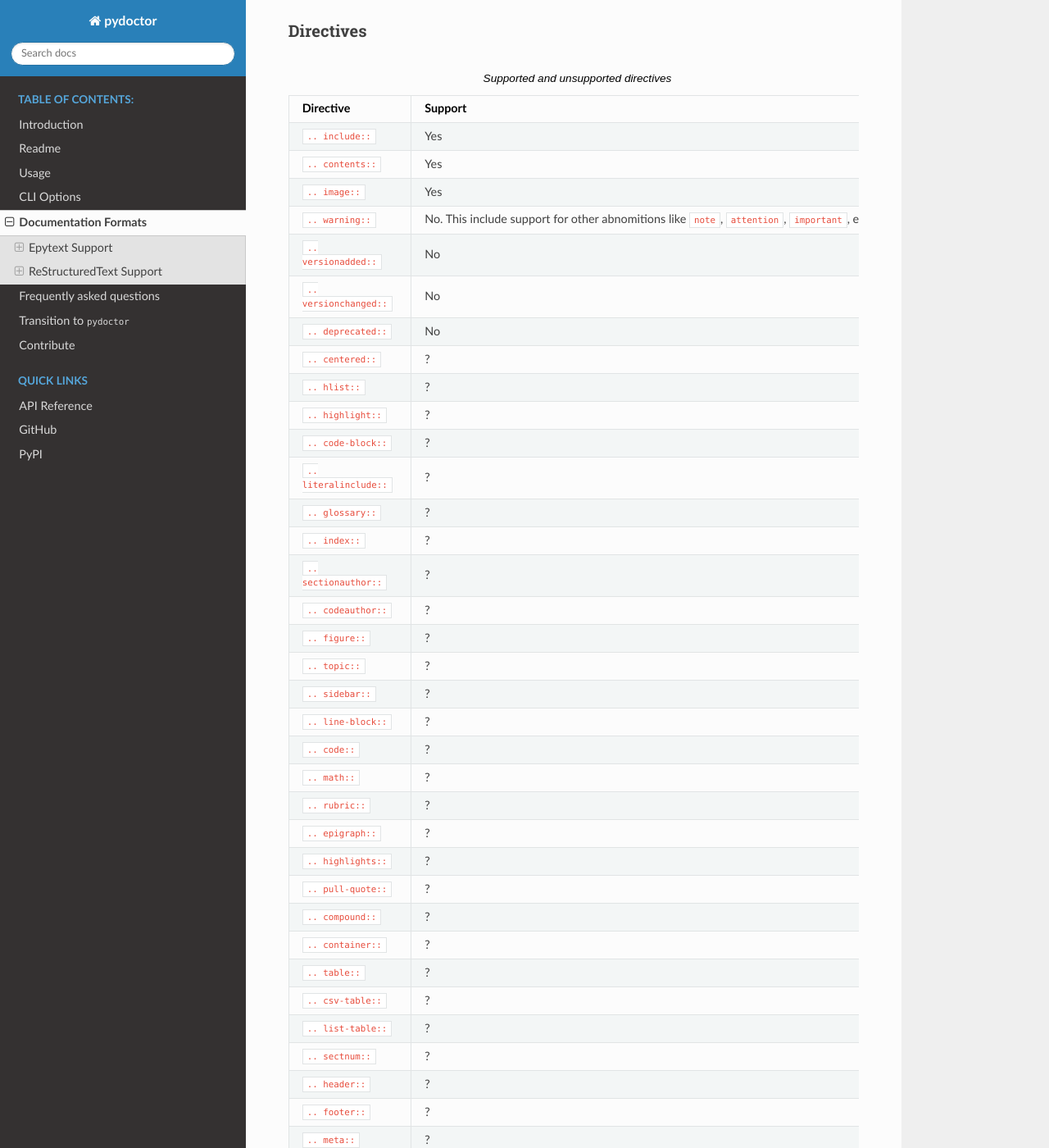
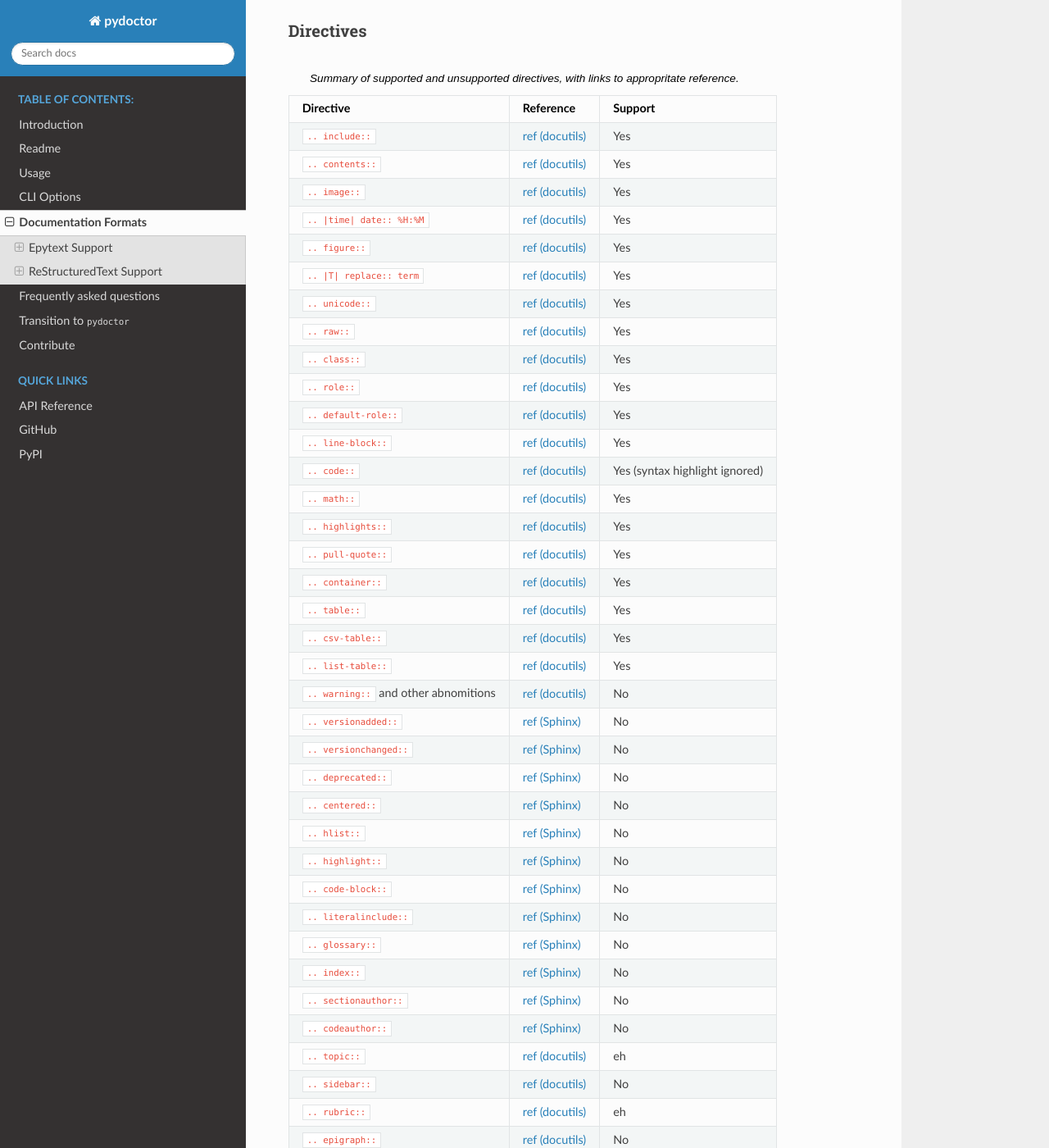
Before and after one commit to twisted/pydoctor, a Sphinx documentation site: the page built from docs/source/docformat.rst, in a window 1280 px wide and 1400 px high, scrolled down 1466 px. Shown: the whole window at 82% size. Built offline with Sphinx 7.4.7 and the Read the Docs theme 2.0.0, drawn with Linux system fonts in a browser that asks for light colours; the version number could not be read and is left out; some of the changed text lies outside the part shown.

Commit message:
Update the Summary of supported and unsupported directives, with links to appropritate reference.

```diff
--- a/docs/source/docformat.rst
+++ b/docs/source/docformat.rst
@@ -62,188 +62,188 @@ Alternatively, fields can be passed with this syntax::
 Directives
 ^^^^^^^^^^
 
-.. list-table:: Supported and unsupported directives
+.. list-table:: Summary of supported and unsupported directives, with links to appropritate reference.
    :header-rows: 1
 
    * - Directive
+     - Reference
      - Support
 
    * - ``.. include::``
-
+     - `ref (docutils) <https://docutils.sourceforge.io/docs/ref/rst/directives.html#including-an-external-document-fragment>`_
      - Yes
 
    * - ``.. contents::``
-
+     - `ref (docutils) <https://docutils.sourceforge.io/docs/ref/rst/directives.html#table-of-contents>`_
      - Yes
 
    * - ``.. image::``
-
+     - `ref (docutils) <https://docutils.sourceforge.io/docs/ref/rst/directives.html#image>`_
      - Yes
 
-   * - ``.. warning::``
+   * - ``.. |time| date:: %H:%M``
+     - `ref (docutils) <https://docutils.sourceforge.io/docs/ref/rst/directives.html#date>`_
+     - Yes
 
-     - No. This include support for other abnomitions like ``note``, ``attention``, ``important``, etc
+   * - ``.. figure::``
+     - `ref (docutils) <https://docutils.sourceforge.io/docs/ref/rst/directives.html#figure>`_
+     - Yes
+
+   * - ``.. |T| replace:: term``
+     - `ref (docutils) <https://docutils.sourceforge.io/docs/ref/rst/directives.html#replacement-text>`_
+     - Yes
+
+   * - ``.. unicode::``
+     - `ref (docutils) <https://docutils.sourceforge.io/docs/ref/rst/directives.html#unicode-character-codes>`_
+     - Yes
+
+   * - ``.. raw::``
+     - `ref (docutils) <https://docutils.sourceforge.io/docs/ref/rst/directives.html#raw-data-pass-through>`_
+     - Yes
+
+   * - ``.. class::``
+     - `ref (docutils) <https://docutils.sourceforge.io/docs/ref/rst/directives.html#class>`_
+     - Yes
+
+   * - ``.. role::``
+     - `ref (docutils) <https://docutils.sourceforge.io/docs/ref/rst/directives.html#custom-interpreted-text-roles>`_
+     - Yes
+
+   * - ``.. default-role::``
+     - `ref (docutils) <https://docutils.sourceforge.io/docs/ref/rst/directives.html#setting-the-default-interpreted-text-role>`_
+     - Yes
+
+   * - ``.. line-block::``
+     - `ref (docutils) <https://docutils.sourceforge.io/docs/ref/rst/directives.html#line-block>`_
+     - Yes
+
+   * - ``.. code::``
+     - `ref (docutils) <https://docutils.sourceforge.io/docs/ref/rst/directives.html#code>`_
+     - Yes (syntax highlight ignored)
+
+   * - ``.. math::``
+     - `ref (docutils) <https://docutils.sourceforge.io/docs/ref/rst/directives.html#math>`_
+     - Yes
+
+   * - ``.. highlights::``
+     - `ref (docutils) <https://docutils.sourceforge.io/docs/ref/rst/directives.html#highlights>`_
+     - Yes
+
+   * - ``.. pull-quote::``
+     - `ref (docutils) <https://docutils.sourceforge.io/docs/ref/rst/directives.html#pull-quote>`_
+     - Yes
+
+   * - ``.. container::``
+     - `ref (docutils) <https://docutils.sourceforge.io/docs/ref/rst/directives.html#container>`_
+     - Yes
+
+   * - ``.. table::``
+     - `ref (docutils) <https://docutils.sourceforge.io/docs/ref/rst/directives.html#table>`_
+     - Yes
+
+   * - ``.. csv-table::``
+     - `ref (docutils) <https://docutils.sourceforge.io/docs/ref/rst/directives.html#id4>`_
+     - Yes
+
+   * - ``.. list-table::``
+     - `ref (docutils) <https://docutils.sourceforge.io/docs/ref/rst/directives.html#list-table>`_
+     - Yes
+
+   * - ``.. warning::`` and other abnomitions
+     - `ref (docutils) <https://docutils.sourceforge.io/docs/ref/rst/directives.html#specific-admonitions>`_
+     - No
 
    * - ``.. versionadded::``
-
+     - `ref (Sphinx) <https://www.sphinx-doc.org/en/master/usage/restructuredtext/directives.html#directive-versionadded>`_
      - No
 
    * - ``.. versionchanged::``
-
+     - `ref (Sphinx) <https://www.sphinx-doc.org/en/master/usage/restructuredtext/directives.html#directive-versionchanged>`_
      - No
 
    * - ``.. deprecated::``
-
+     - `ref (Sphinx) <https://www.sphinx-doc.org/en/master/usage/restructuredtext/directives.html#directive-deprecated>`_
      - No
 
    * - ``.. centered::``
-
-     - ?
+     - `ref (Sphinx) <https://www.sphinx-doc.org/en/master/usage/restructuredtext/directives.html#directive-centered>`_
+     - No
 
    * - ``.. hlist::``
-
-     - ?
+     - `ref (Sphinx) <https://www.sphinx-doc.org/en/master/usage/restructuredtext/directives.html#directive-hlist>`_
+     - No
 
    * - ``.. highlight::``
-
-     - ?
+     - `ref (Sphinx) <https://www.sphinx-doc.org/en/master/usage/restructuredtext/directives.html#directive-highlight>`_
+     - No
 
    * - ``.. code-block::``
-
-     - ?
+     - `ref (Sphinx) <https://www.sphinx-doc.org/en/master/usage/restructuredtext/directives.html#directive-code-block>`_
+     - No
 
    * - ``.. literalinclude::``
-
-     - ?
+     - `ref (Sphinx) <https://www.sphinx-doc.org/en/master/usage/restructuredtext/directives.html#directive-literalinclude>`_
+     - No
 
    * - ``.. glossary::``
-
-     - ?
+     - `ref (Sphinx) <https://www.sphinx-doc.org/en/master/usage/restructuredtext/directives.html#directive-glossary>`_
+     - No
 
    * - ``.. index::``
-
-     - ?
+     - `ref (Sphinx) <https://www.sphinx-doc.org/en/master/usage/restructuredtext/directives.html#directive-index>`_
+     - No
 
    * - ``.. sectionauthor::``
-
-     - ?
+     - `ref (Sphinx) <https://www.sphinx-doc.org/en/master/usage/restructuredtext/directives.html#directive-sectionauthor>`_
+     - No
 
    * - ``.. codeauthor::``
-
-     - ?
-
-   * - ``.. figure::``
-
-     - ?
+     - `ref (Sphinx) <https://www.sphinx-doc.org/en/master/usage/restructuredtext/directives.html#directive-codeauthor>`_
+     - No
 
    * - ``.. topic::``
-
-     - ?
+     - `ref (docutils) <https://docutils.sourceforge.io/docs/ref/rst/directives.html#topic>`_
+     - eh
 
    * - ``.. sidebar::``
-
-     - ?
-
-   * - ``.. line-block::``
-
-     - ?
-
-   * - ``.. code::``
-
-     - ?
-
-   * - ``.. math::``
-
-     - ?
+     - `ref (docutils) <https://docutils.sourceforge.io/docs/ref/rst/directives.html#sidebar>`_
+     - No
 
    * - ``.. rubric::``
-
-     - ?
+     - `ref (docutils) <https://docutils.sourceforge.io/docs/ref/rst/directives.html#rubric>`_
+     - eh
 
    * - ``.. epigraph::``
-
-     - ?
-
-   * - ``.. highlights::``
-
-     - ?
-
-   * - ``.. pull-quote::``
-
-     - ?
+     - `ref (docutils) <https://docutils.sourceforge.io/docs/ref/rst/directives.html#epigraph>`_
+     - No
 
    * - ``.. compound::``
-
-     - ?
-
-   * - ``.. container::``
-
-     - ?
-
-   * - ``.. table::``
-
-     - ?
-
-   * - ``.. csv-table::``
-
-     - ?
-
-   * - ``.. list-table::``
-
-     - ?
+     - `ref (docutils) <https://docutils.sourceforge.io/docs/ref/rst/directives.html#compound-paragraph>`_
+     - eh
 
    * - ``.. sectnum::``
-
-     - ?
+     - `ref (docutils) <https://docutils.sourceforge.io/docs/ref/rst/directives.html#automatic-section-numbering>`_
+     - No
 
    * - ``.. header::``
-
-     - ?
+     - `ref (docutils) <https://docutils.sourceforge.io/docs/ref/rst/directives.html#document-header-footer>`_
+     - No
 
    * - ``.. footer::``
-
-     - ?
+     - `ref (docutils) <https://docutils.sourceforge.io/docs/ref/rst/directives.html#document-header-footer>`_
+     - No
 
    * - ``.. meta::``
-
-     - ?
-
-   * - ``.. |time| date:: %H:%M``
-
-     - ?
-
-   * - ``.. |RST| replace:: restructuredtext``
-
-     - ?
-
-   * - ``.. unicode::``
-
-     - ?
-
-   * - ``.. raw::``
-
-     - ?
-
-   * - ``.. class::``
-
-     - ?
-
-   * - ``.. role::``
-
-     - ?
-
-   * - ``.. default-role::``
-
-     - ?
+     - `ref (docutils) <https://docutils.sourceforge.io/docs/ref/rst/directives.html#meta>`_
+     - No
 
    * - ``.. title::``
+     - `ref (docutils) <https://docutils.sourceforge.io/docs/ref/rst/directives.html#metadata-document-title>`_
+     - No
 
-     - ?
-
-   * - ``.. restructuredtext-test-directive::``
-
-     - ?
 
 *This list is not exhaustive*
 
+.. note:: HTML Classes *restructuredtext* markup creates have a ``"rst-"`` prefix
+
 .. note:: In any case, *plaintext* docformat will be used if docstrings can't be parsed with *restructuredtext* parser.
```
